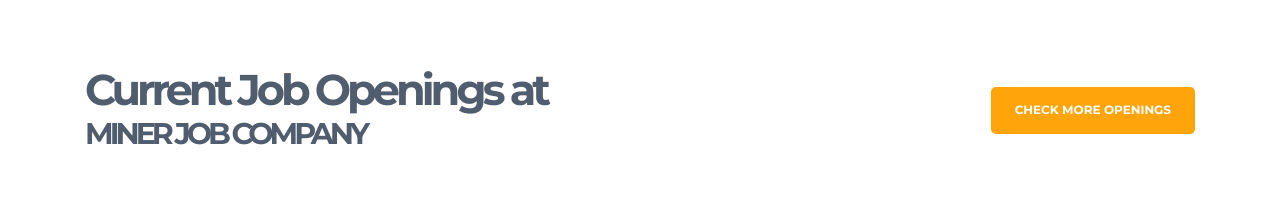
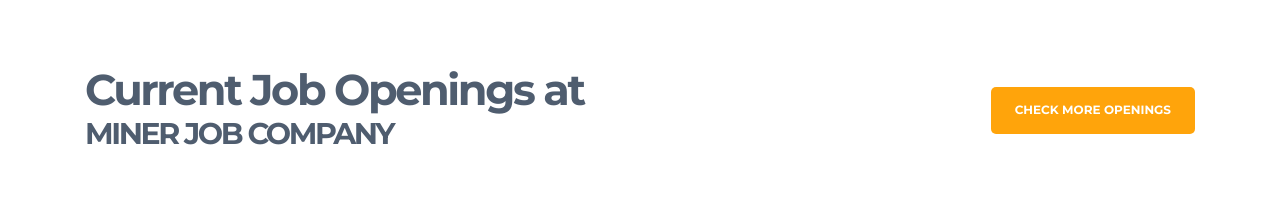
Before and after one commit to RobertSajdak/Miner-Job-Company, a website: page src/index.html in a window 1280 px wide. Shown: the part 799-1001 px from the top of the page. Drawn offline with nearby package versions, Linux system fonts and the light colour scheme; files that its build step writes are made by us from their sources.

Commit message:
#12 - the styling of the offers has been changed.

```diff
--- a/src/sass/01-settings/_variables.scss
+++ b/src/sass/01-settings/_variables.scss
@@ -29,6 +29,7 @@ $font-size-9: $font-size-base * 0.625; // ~ 10px
 
 // Letter Spacing (odstęp miedzy literami) ===================================
 $letter-spacing-reduced: -0.25rem; // zmniejszony odstęp
+$letter-spacing-reduced-1: -0.15rem;
 
 // Line Height (wysokość linii) ==============================================
 $line-height-base: 1.2; // linia bazowa
--- a/src/sass/06-components/_heading.scss
+++ b/src/sass/06-components/_heading.scss
@@ -13,7 +13,7 @@
 
   &--level2 {
     font-size: $font-size-3;
-    letter-spacing: $letter-spacing-reduced;
+    letter-spacing: $letter-spacing-reduced-1;
     margin-bottom: $grid-base * 0.5;
 
     @include large-up {
--- a/src/sass/06-components/_label.scss
+++ b/src/sass/06-components/_label.scss
@@ -5,7 +5,7 @@
   display: block;
   font-size: $font-size-5;
   font-weight: bold;
-  letter-spacing: $letter-spacing-reduced;
+  letter-spacing: $letter-spacing-reduced-1;
   text-transform: uppercase;
 
   @include large-up {
--- a/src/sass/07-templates/_job-offers.scss
+++ b/src/sass/07-templates/_job-offers.scss
@@ -2,6 +2,12 @@
 @use "../02-tools/mixins" as *;
 
 .t-job-offers {
+  text-align: center;
+
+  @include medium-up {
+    text-align: left;
+  }
+
   &__intro {
     padding-bottom: $grid-base * 7;
     padding-top: $grid-base * 7;
```
Also changed, not shown: public/css/style.css.
